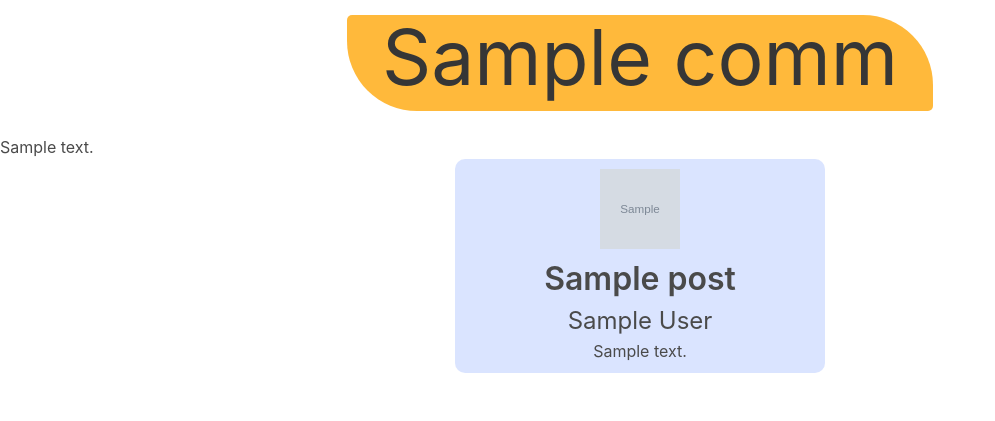
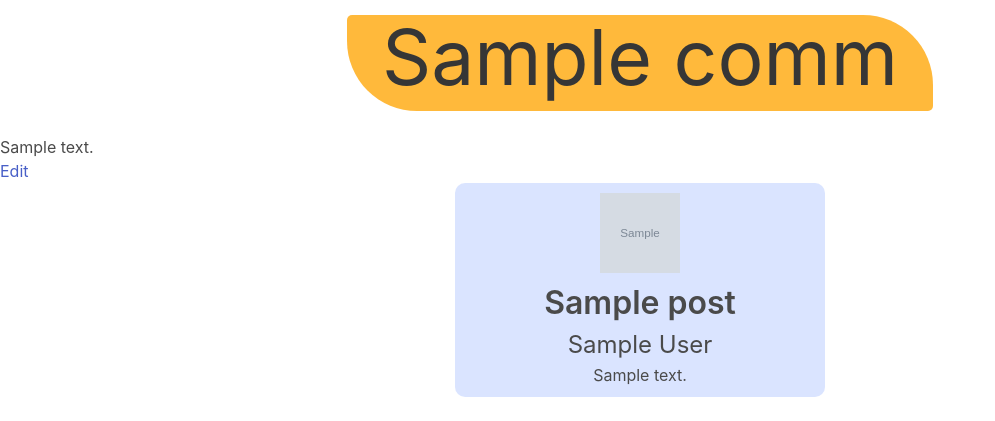
Before and after one commit to Random-Coders/Opportunity-Dashboard, a Flask app: template opportunity/templates/community.html in a window 1280 px wide. Shown: the part 40-461 px from the top of the page, without its empty margins (0-995 px from the left). Run offline with Flask 2, Linux system fonts and the light colour scheme; the visitor is signed in with stand-in values (Sample User, id 1); the template is opened without the code that fills it: most values are stand-ins (such as "Sample title", 1, 10 or a date in 2020); grey boxes marked "Sample" are stand-in pictures; a database or web service that is not in the repository returns one stand-in record (values such as "Sample title"); parts of the project's set-up code (start-up, migrations or seed data) failed here and were passed over.

```diff
--- a/opportunity/templates/community.html
+++ b/opportunity/templates/community.html
@@ -12,6 +12,7 @@
 </div>
 <div class="description-title">
     <h2>{{ comm['description'] }}</h2>
+    {% if current_user.is_authenticated %}<p><a href="{{ url_for('editcom', _id=comm['_id']) }}">Edit</a></p>{% endif %}
 </div>
 <div class="columns is-multiline is-centered">
     {% for post in posts %}
```
